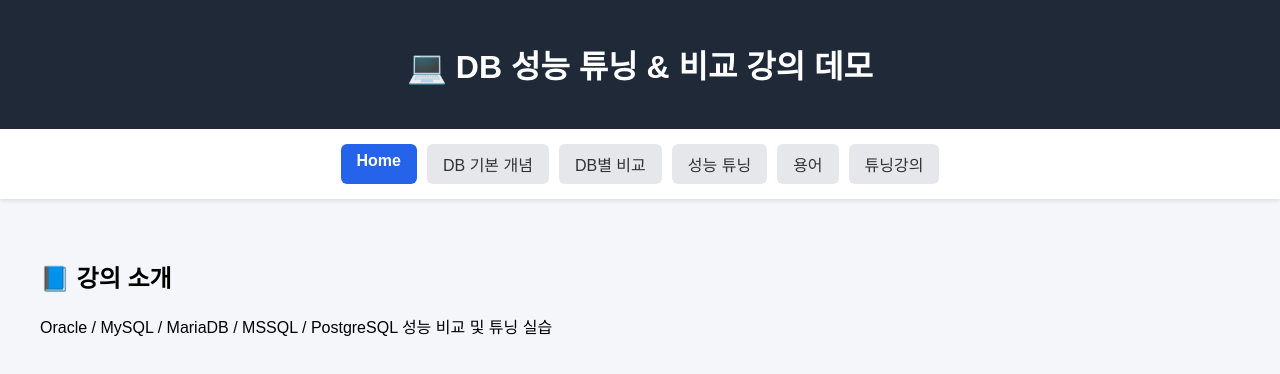
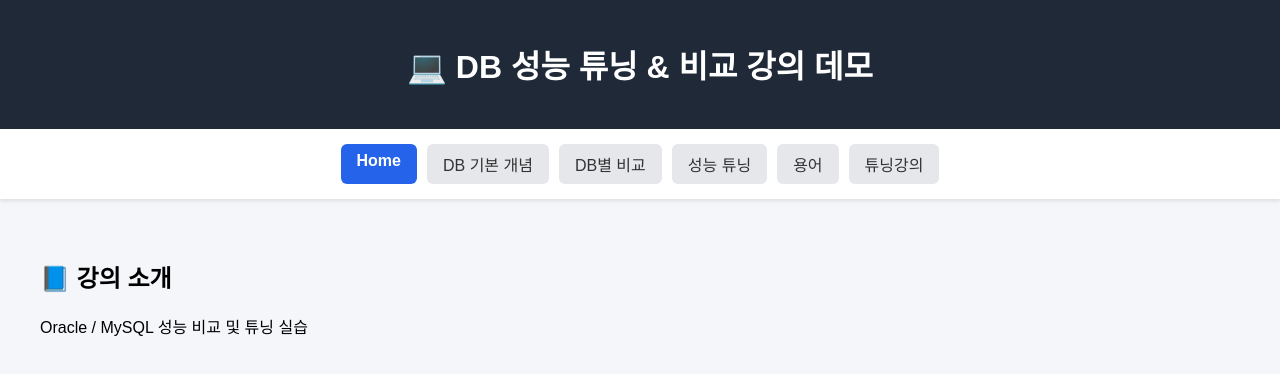
Before and after one commit to daalsoft/db-lecture-demo-react, a React (Vite) app: page / in a window 1280 px wide. Shown: the top 374 px of the page. Built offline with nearby package versions, Linux system fonts and the light colour scheme.

Commit message:
용어 추가2

```diff
--- a/src/pages/Home.tsx
+++ b/src/pages/Home.tsx
@@ -3,7 +3,7 @@ function Home() {
     <div className="card">
       <h2>📘 강의 소개</h2>
       <p>
-        Oracle / MySQL / MariaDB / MSSQL / PostgreSQL 성능 비교 및 튜닝 실습
+        Oracle / MySQL 성능 비교 및 튜닝 실습
       </p>
     </div>
   );
```
